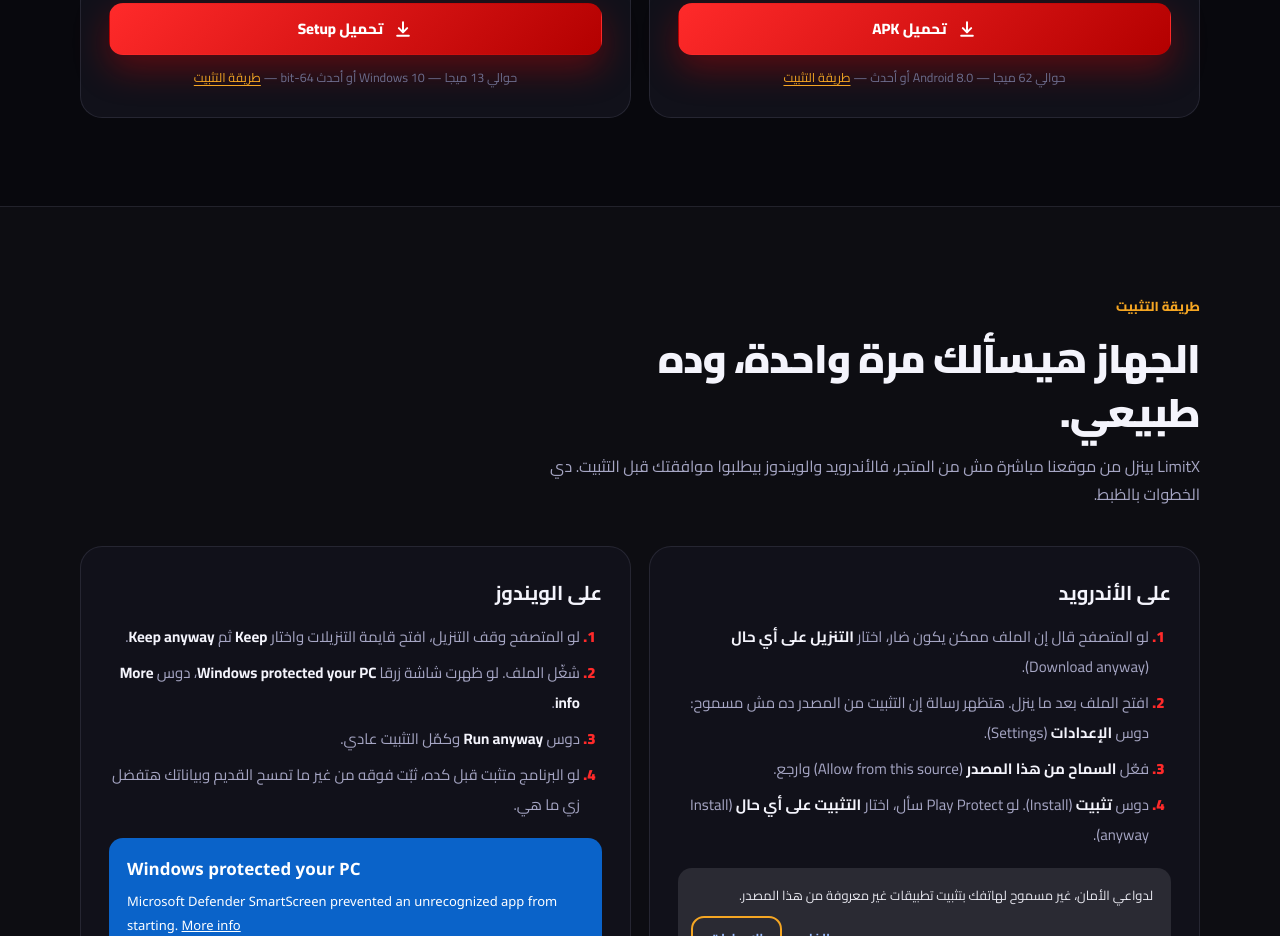
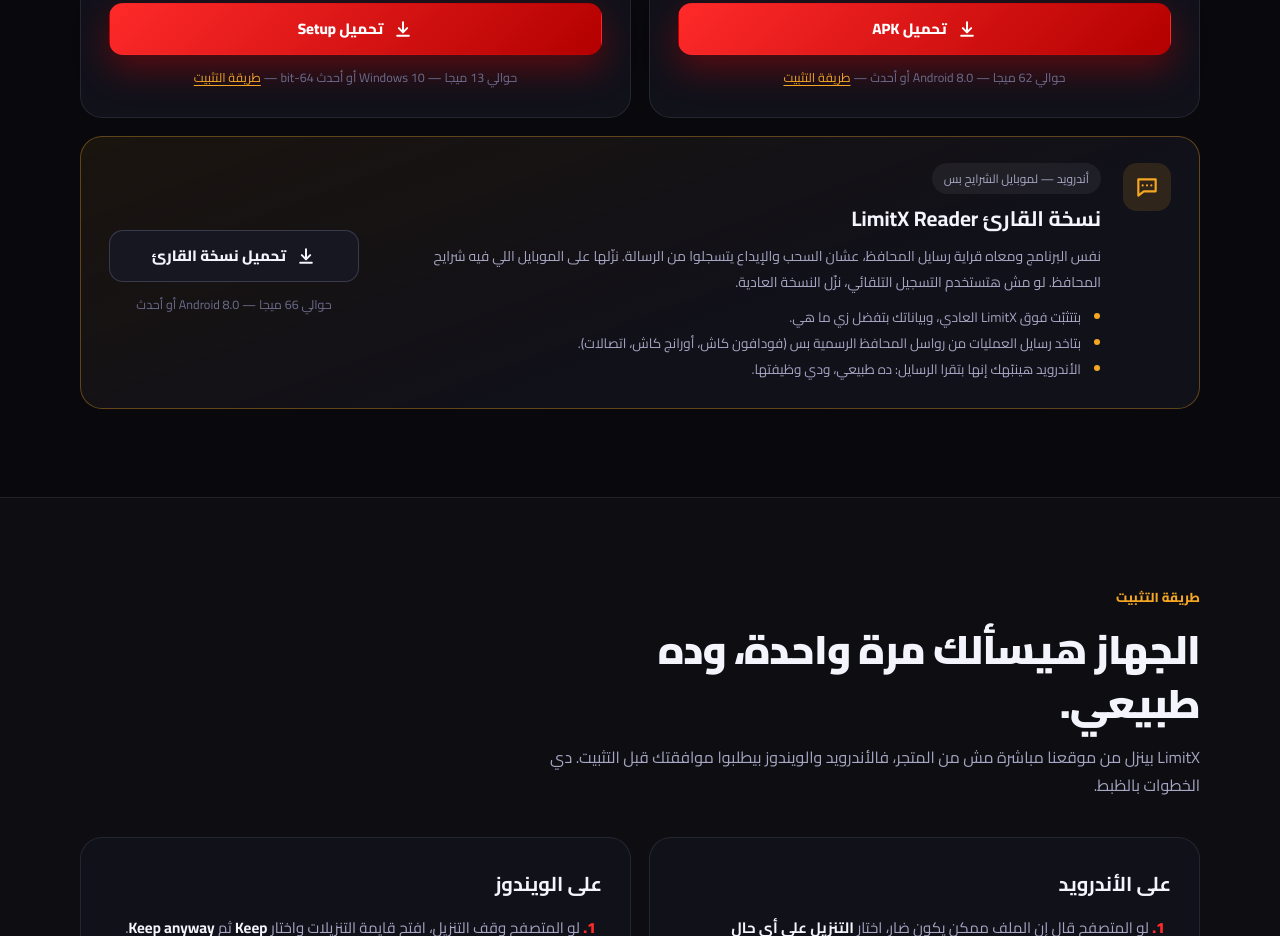
Before and after one commit to DawoodAlaa/LimitX-site, a plain HTML site: page index.html in a window 1280 px wide. Shown: the part 3436-4372 px from the top of the page. Drawn offline with Linux system fonts and the light colour scheme; no server answers.

Commit message:
feat: LimitX Reader download
Co-Authored-By: Claude Opus 5.5 <noreply@anthropic.com>

```diff
--- a/app.js
+++ b/app.js
@@ -7,6 +7,7 @@
     version: '1.0.70',
     android: 'https://github.com/DawoodAlaa/limitx-releases/releases/download/v1.0.70/LimitX-App-1.0.70.apk',
     windows: 'https://github.com/DawoodAlaa/limitx-releases/releases/download/v1.0.70/LimitX-Setup.exe',
+    reader: 'https://github.com/DawoodAlaa/limitx-releases/releases/latest/download/LimitX-Reader.apk',
   };
   const LABELS = {
     android: { main: 'حمّل للأندرويد مجانًا', alt: 'أو حمّل نسخة الأندرويد', short: 'تحميل للأندرويد', meta: 'ملف APK · حوالي 62 ميجا · Android 8 أو أحدث' },
@@ -16,7 +17,7 @@
   const byId = (id) => document.getElementById(id);
   const params = new URLSearchParams(window.location.search);
   const ua = navigator.userAgent || '';
-  const urls = { android: FALLBACK.android, windows: FALLBACK.windows };
+  const urls = { android: FALLBACK.android, windows: FALLBACK.windows, reader: FALLBACK.reader };
 
   function detectPlatform() {
     const forced = params.get('platform');
@@ -115,7 +116,7 @@
   function afterDownloadClick(target) {
     toast('التحميل بدأ. بعد ما يخلص افتح الملف واتبع الخطوات دي.');
     window.setTimeout(() => {
-      const card = byId(`install-${target}`);
+      const card = byId(`install-${target === 'reader' ? 'android' : target}`);
       if (!card) return;
       document.querySelectorAll('.install-card').forEach((c) => c.classList.remove('is-active'));
       card.classList.add('is-active');
@@ -154,6 +155,7 @@
       const okUrl = (u) => typeof u === 'string' && u.startsWith('https://github.com/DawoodAlaa/limitx-releases/');
       if (okUrl(payload.apk_url)) urls.android = payload.apk_url;
       if (okUrl(payload.windows_url)) urls.windows = payload.windows_url;
+      if (okUrl(payload.reader_apk_url)) urls.reader = payload.reader_apk_url;
       applyLinks();
       if (typeof payload.version === 'string' && /^\d+\.\d+\.\d+$/.test(payload.version)) renderVersion(payload.version);
     } catch (error) {
--- a/index.html
+++ b/index.html
@@ -19,12 +19,13 @@
     <link rel="icon" href="assets/limitx-icon.png" />
     <link rel="preconnect" href="https://fonts.googleapis.com" />
     <link rel="preconnect" href="https://fonts.gstatic.com" crossorigin />
-    <link rel="stylesheet" href="styles.css?v=5" />
+    <link rel="stylesheet" href="styles.css?v=6" />
   </head>
   <body>
     <svg width="0" height="0" style="position:absolute" aria-hidden="true">
       <symbol id="i-download" viewBox="0 0 24 24" fill="none" stroke="currentColor" stroke-width="2.4" stroke-linecap="round" stroke-linejoin="round"><path d="M12 4v11" /><path d="m7 11 5 5 5-5" /><path d="M5 20h14" /></symbol>
       <symbol id="i-phone" viewBox="0 0 24 24" fill="none" stroke="currentColor" stroke-width="2" stroke-linecap="round" stroke-linejoin="round"><rect x="7" y="2.5" width="10" height="19" rx="2.5" /><path d="M11 18.5h2" /></symbol>
+      <symbol id="i-sms" viewBox="0 0 24 24" fill="none" stroke="currentColor" stroke-width="2" stroke-linecap="round" stroke-linejoin="round"><path d="M4 5h16v11H9l-5 4z" /><path d="M8 10.5h.01M12 10.5h.01M16 10.5h.01" /></symbol>
       <symbol id="i-desktop" viewBox="0 0 24 24" fill="none" stroke="currentColor" stroke-width="2" stroke-linecap="round" stroke-linejoin="round"><rect x="3" y="4" width="18" height="12" rx="2" /><path d="M9 20h6M12 16v4" /></symbol>
     </svg>
 
@@ -195,6 +196,24 @@
             <small>حوالي 13 ميجا — Windows 10 أو أحدث 64-bit — <a class="inline-link" href="#install-windows">طريقة التثبيت</a></small>
           </article>
         </div>
+
+        <article id="reader" class="reader-card">
+          <span class="platform-icon"><svg><use href="#i-sms" /></svg></span>
+          <div class="reader-body">
+            <span class="platform-tag">أندرويد — لموبايل الشرايح بس</span>
+            <h3>نسخة القارئ LimitX Reader</h3>
+            <p>نفس البرنامج ومعاه قراية رسايل المحافظ، عشان السحب والإيداع يتسجلوا من الرسالة. نزّلها على الموبايل اللي فيه شرايح المحافظ. لو مش هتستخدم التسجيل التلقائي، نزّل النسخة العادية.</p>
+            <ul>
+              <li>بتتثبّت فوق LimitX العادي، وبياناتك بتفضل زي ما هي.</li>
+              <li>بتاخد رسايل العمليات من رواسل المحافظ الرسمية بس (فودافون كاش، أورانج كاش، اتصالات).</li>
+              <li>الأندرويد هينبّهك إنها بتقرا الرسايل: ده طبيعي، ودي وظيفتها.</li>
+            </ul>
+          </div>
+          <div class="reader-action">
+            <a id="download-reader" class="button button-secondary button-wide" href="https://github.com/DawoodAlaa/limitx-releases/releases/latest/download/LimitX-Reader.apk" data-dl="reader"><svg class="dl-icon"><use href="#i-download" /></svg>تحميل نسخة القارئ</a>
+            <small>حوالي 66 ميجا — Android 8.0 أو أحدث</small>
+          </div>
+        </article>
       </section>
 
       <section id="install" class="section section-muted">
@@ -273,6 +292,6 @@
       <a class="button button-primary button-wide" href="#download" data-dl="auto"><svg class="dl-icon"><use href="#i-download" /></svg><span data-label>حمّل البرنامج مجانًا</span></a>
     </div>
     <div id="toast" class="toast" role="status" aria-live="polite"></div>
-    <script src="app.js?v=5" defer></script>
+    <script src="app.js?v=6" defer></script>
   </body>
 </html>
--- a/styles.css
+++ b/styles.css
@@ -146,6 +146,15 @@ button, a { -webkit-tap-highlight-color: transparent; }
 .download-card h3 { margin: 0; font-size: 22px; }
 .download-card p { min-height: 54px; margin: 8px 0 18px; color: var(--muted); font-size: 14px; line-height: 1.85; }
 .download-card small { display: block; margin-top: 12px; color: var(--muted-2); font-size: 12.5px; text-align: center; }
+.reader-card { display: flex; align-items: center; gap: 22px; margin-top: 18px; padding: 26px 28px; border: 1px solid rgba(245, 166, 35, .34); border-radius: 22px; background: linear-gradient(160deg, rgba(245, 166, 35, .08), var(--surface) 65%); }
+.reader-card .platform-icon { flex: 0 0 auto; align-self: flex-start; color: var(--gold); background: rgba(245, 166, 35, .13); }
+.reader-body { flex: 1 1 auto; }
+.reader-body h3 { margin: 10px 0 0; font-size: 21px; }
+.reader-body p { margin: 6px 0 0; color: var(--muted); font-size: 14px; line-height: 1.85; }
+.reader-body ul { margin: 10px 0 0; padding-right: 20px; color: var(--muted); font-size: 13.5px; line-height: 1.9; }
+.reader-body li::marker { color: var(--gold); }
+.reader-action { flex: 0 0 250px; }
+.reader-action small { display: block; margin-top: 12px; color: var(--muted-2); font-size: 12.5px; text-align: center; }
 .inline-link { color: var(--gold); text-decoration: underline; text-underline-offset: 3px; }
 [data-platform-card].is-recommended { border-color: rgba(0, 192, 122, .6); box-shadow: 0 0 0 3px rgba(0, 192, 122, .09); }
 [data-platform-card].is-recommended .platform-tag { color: #06281b; background: var(--green); font-weight: 800; }
@@ -245,6 +254,8 @@ details p { margin: 0 0 16px; color: var(--muted); font-size: 14.5px; line-heigh
   .price-tag { top: 12px; left: 12px; }
   .download-card, .install-card { padding: 22px 18px; }
   .download-card p { min-height: 0; }
+  .reader-card { flex-direction: column; align-items: stretch; gap: 16px; padding: 22px 18px; }
+  .reader-action { flex: 0 0 auto; }
   .callout { align-items: flex-start; flex-wrap: wrap; }
   .callout > a { width: 100%; margin-right: 50px; }
   .footer-inner { align-items: flex-start; flex-wrap: wrap; }
```
